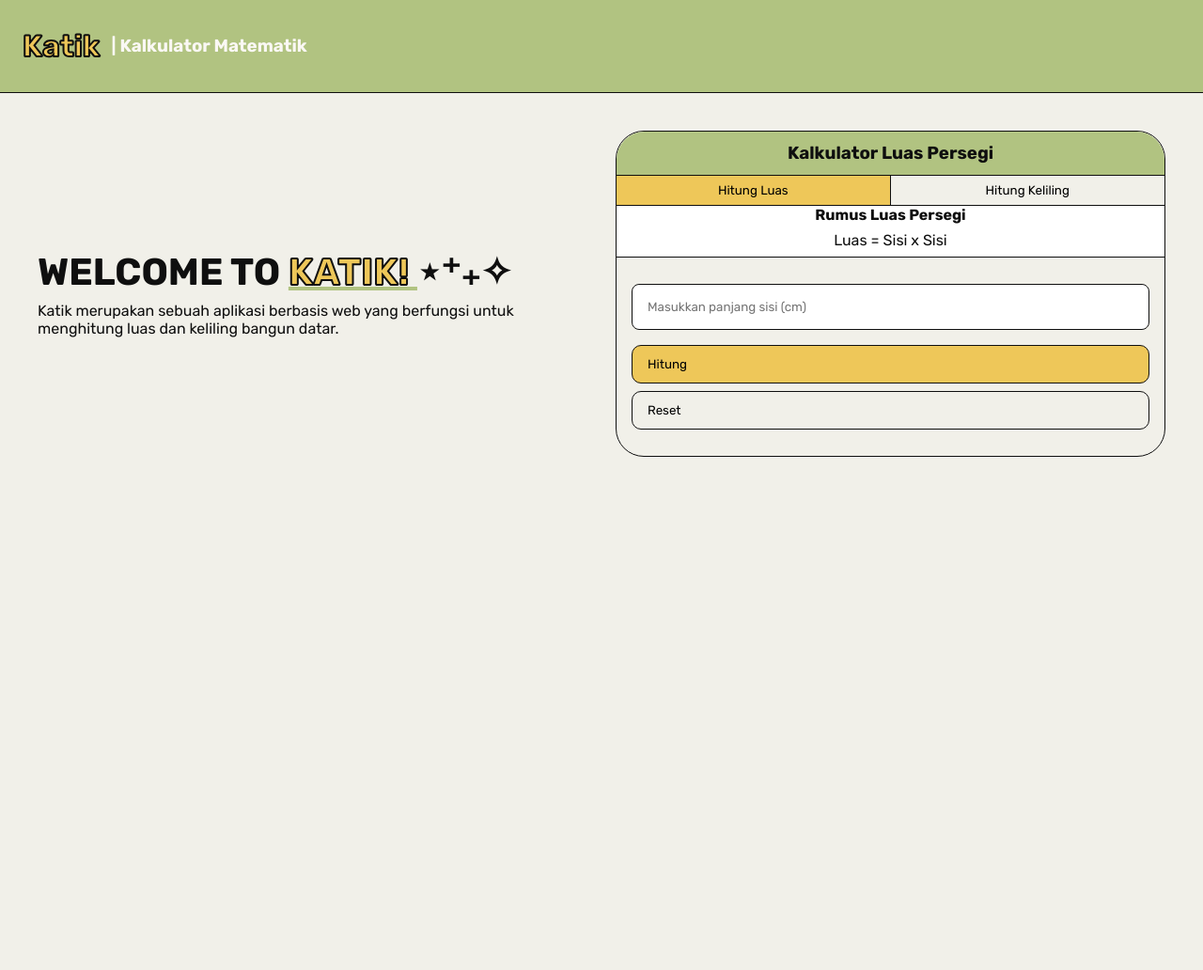
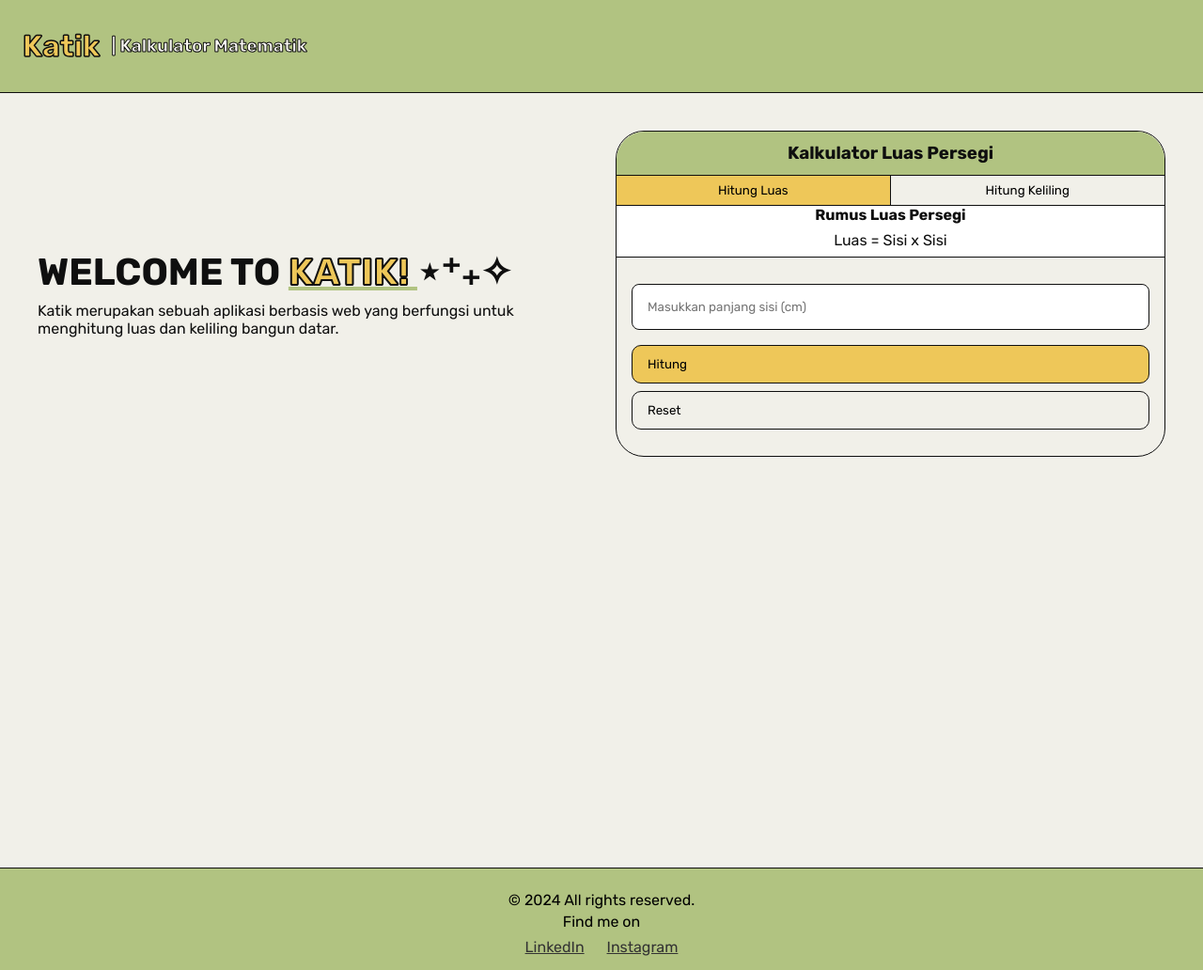
Before and after one commit to revou-fundamental-course/8-jan-24-jasmineasy, a plain HTML site: page index.html in a window 1280 px wide. Shown: the whole page at 94% size. Before the commit the page ends 923 px from the top, so only its background shows below. Drawn offline with Linux system fonts and the light colour scheme.

Commit message:
adding footer to html and css

```diff
--- a/css/stylesheet.css
+++ b/css/stylesheet.css
@@ -43,6 +43,12 @@ header {
 
 .header-title h1 {
     margin-right: 12px;
+    -webkit-text-stroke: 1.5px var(--text-dark);
+    color: var(--secondary);
+}
+
+.header-title h3 {
+    -webkit-text-stroke: 1px var(--text-dark);
 }
 
 /* Main Content */
@@ -199,3 +205,33 @@ input:focus {
     padding: 16px;
     margin: 8px;
 }
+
+/* footer */
+footer {
+    text-align: center;
+    background-color: var(--primary);
+    padding: 24px;
+    height: 60px;
+    font-size: 16px;
+    border-top: 1.5px solid var(--text-dark);
+}
+
+footer p {
+    margin-bottom: 4px;
+}
+
+.social-media {
+    margin-top: 8px;
+}
+
+.social-media a {
+    display: inline-block;
+    margin: 0 10px;
+    text-decoration: underline;
+    color: #333;
+    font-size: 16px;
+}
+
+.social-media a:hover {
+    color: var(--text-light);
+}
--- a/index.html
+++ b/index.html
@@ -12,7 +12,7 @@
 <!-- Header -->
 <header>
     <div class="header-title">
-        <h1 class="highlight">Katik</h1>
+        <h1>Katik</h1>
         <h3>| Kalkulator Matematik</h3>
     </div>
 </header>
@@ -26,16 +26,16 @@
         </article>
 
         <article class="container" id="calculator-box">
-            <div class="container-title">
+            <section class="container-title">
                 <h3>Kalkulator Luas Persegi</h3>
-            </div>
+            </section>
 
-            <div class="container-switch">
+            <section class="container-switch">
                 <button class="btn-luas">Hitung Luas</button>
                 <button class="btn-keliling">Hitung Keliling</button>
-            </div>
-            <!-- Luas -->
-            <div class="container-content" id="calculator-luas">
+            </section>
+            <!-- Luas Card -->
+            <section class="container-content" id="calculator-luas">
                 <div class="container-panel">
                     <img src="img/Persegi.png" alt="">
                     <div class="formula">
@@ -50,9 +50,9 @@
                     <button class="btn-hitung" onclick="calcLuas()">Hitung</button>
                     <button class="btn-reset" onclick="resetResult('resultLuas');">Reset</button>
                 </div>
-            </div>
-             <!-- Keliling -->
-             <div class="container-content" id="calculator-keliling">
+            </section>
+             <!-- Keliling Card -->
+             <section class="container-content" id="calculator-keliling">
                 <div class="container-panel">
                     <img src="img/Persegi.png" alt="">
                     <div class="formula">
@@ -67,13 +67,19 @@
                     <button class="btn-hitung" onclick="calcKeliling()">Hitung</button>
                     <button class="btn-reset"  onclick="resetResult('resultKeliling');">Reset</button>
                 </div>
-            </div>
+             </section>
         </article>
     </section>
 </main>
 
 <!-- footer -->
 <footer>
+    <p>&copy; 2024 All rights reserved.</p>
+    <p>Find me on</p>
+    <div class="social-media">
+        <a href="https://www.linkedin.com/in/asyifaniaa/" target="_blank">LinkedIn</a>
+        <a href="https://www.instagram.com/jasmine.asy/" target="_blank">Instagram</a>
+    </div>
 </footer>
 
 </body>
--- a/js/index.js
+++ b/js/index.js
@@ -1,16 +1,16 @@
-// content
+// content var
 const luasBox = document.getElementById("calculator-luas");
 const kelilingBox = document.getElementById("calculator-keliling");
 const titleBox = document.querySelector(".container-title h3");
 const inputs = document.querySelectorAll("input");
 
-// button
+// button var
 const switchLuas = document.querySelector(".btn-luas");
 const switchKeliling = document.querySelector(".btn-keliling");
 const btnCalc = document.querySelector(".btn-hitung");
 const btnReset = document.querySelector(".btn-reset");
 
-// default display
+// default display settings
 luasBox.style.display = "block";
 kelilingBox.style.display = "none";
 highlightButton(switchLuas);
```
